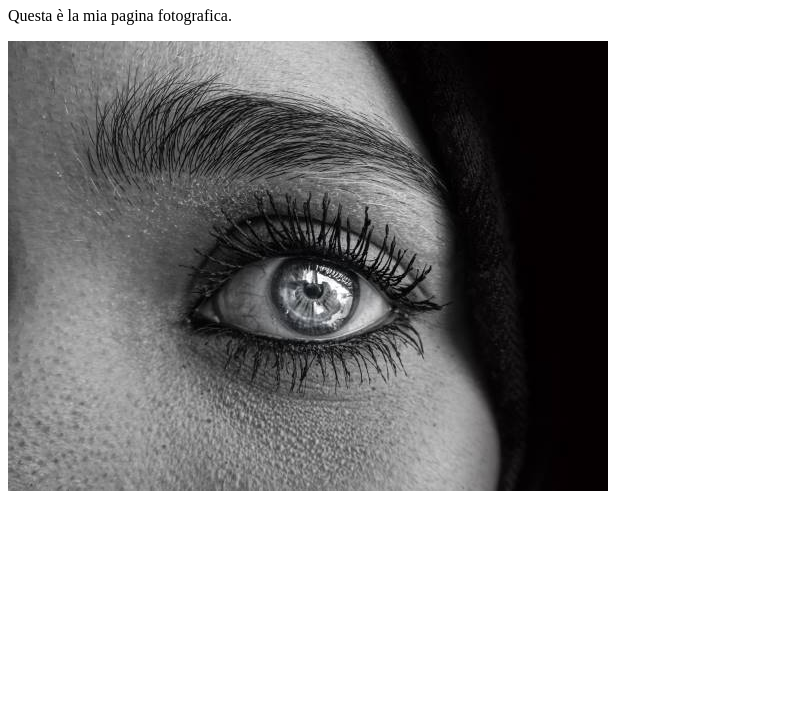
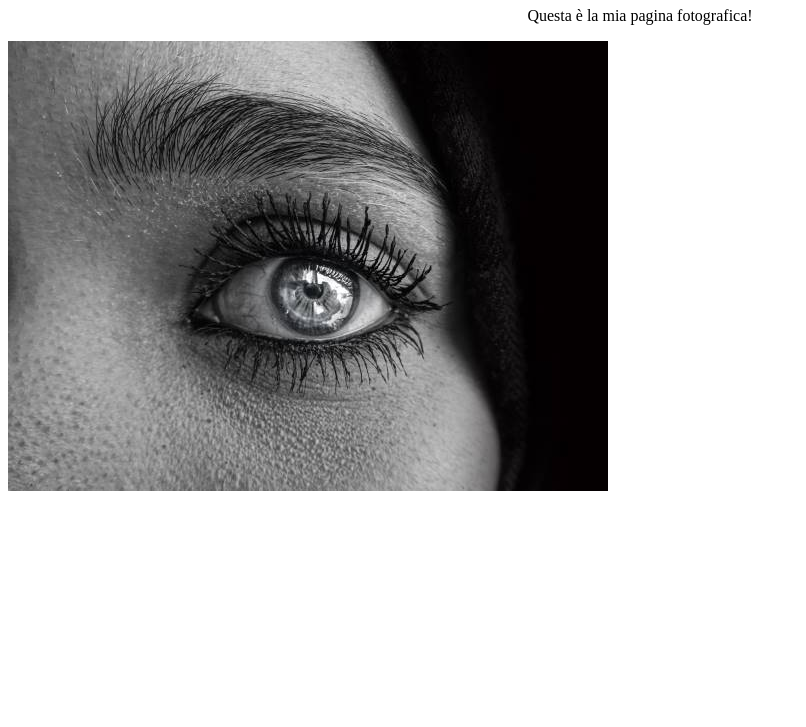
Before and after one commit to carmelo861/Carmelo, a plain HTML site: page index.html in a window 1280 px wide. Shown: the part 73-800 px from the top of the page, without its empty margins (0-806 px from the left). Drawn offline with Linux system fonts and the light colour scheme.

Commit message:
Update index.html
modifica file

```diff
--- a/index.html
+++ b/index.html
@@ -4,9 +4,8 @@
     <title>La mia prima pagina</title>
 </head>
 <body>
-
  <h1 style="text-align: center;">Ciao mondo!</h1>
-<p>Questa è la mia pagina fotografica.</p>
+<p style="text-align: center;">Questa è la mia pagina fotografica!</p>
  <img src="immagini-gratuite.jpg" alt="immagine">
 </body>
 </html>
```
